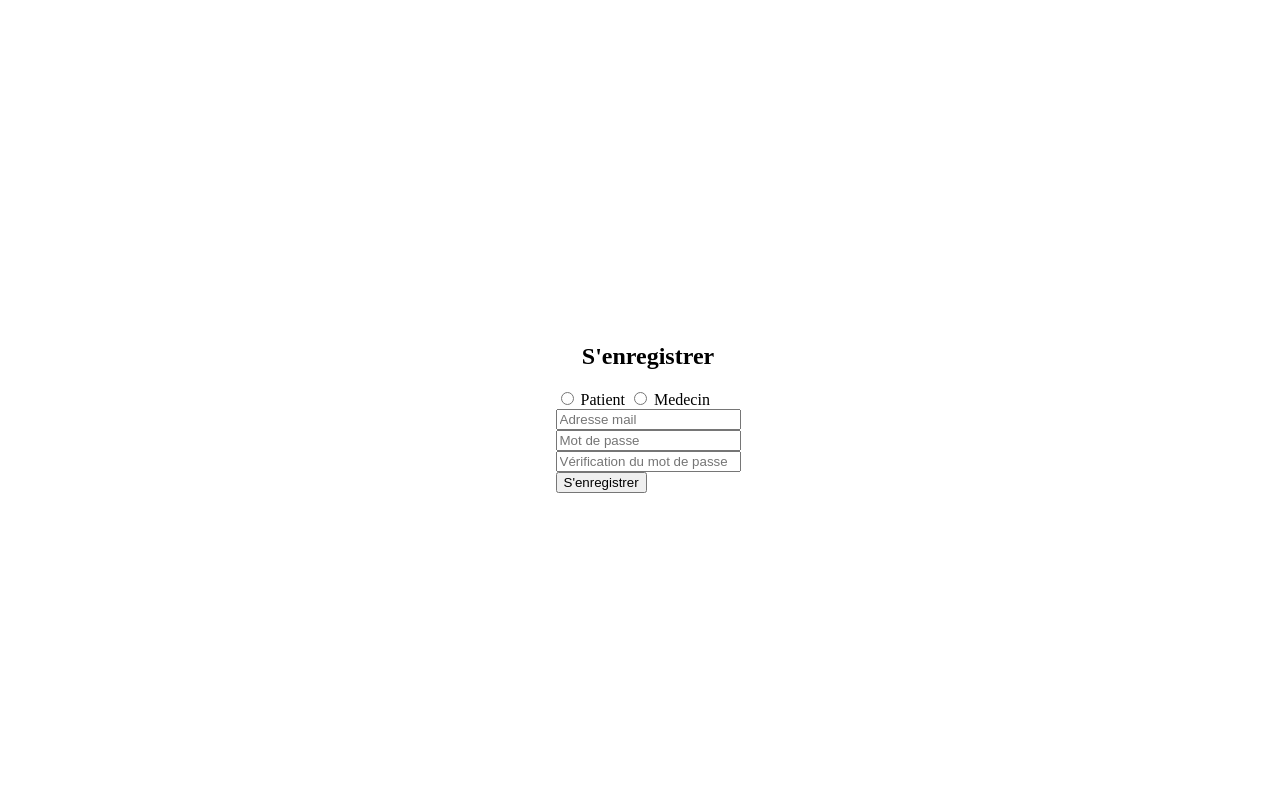
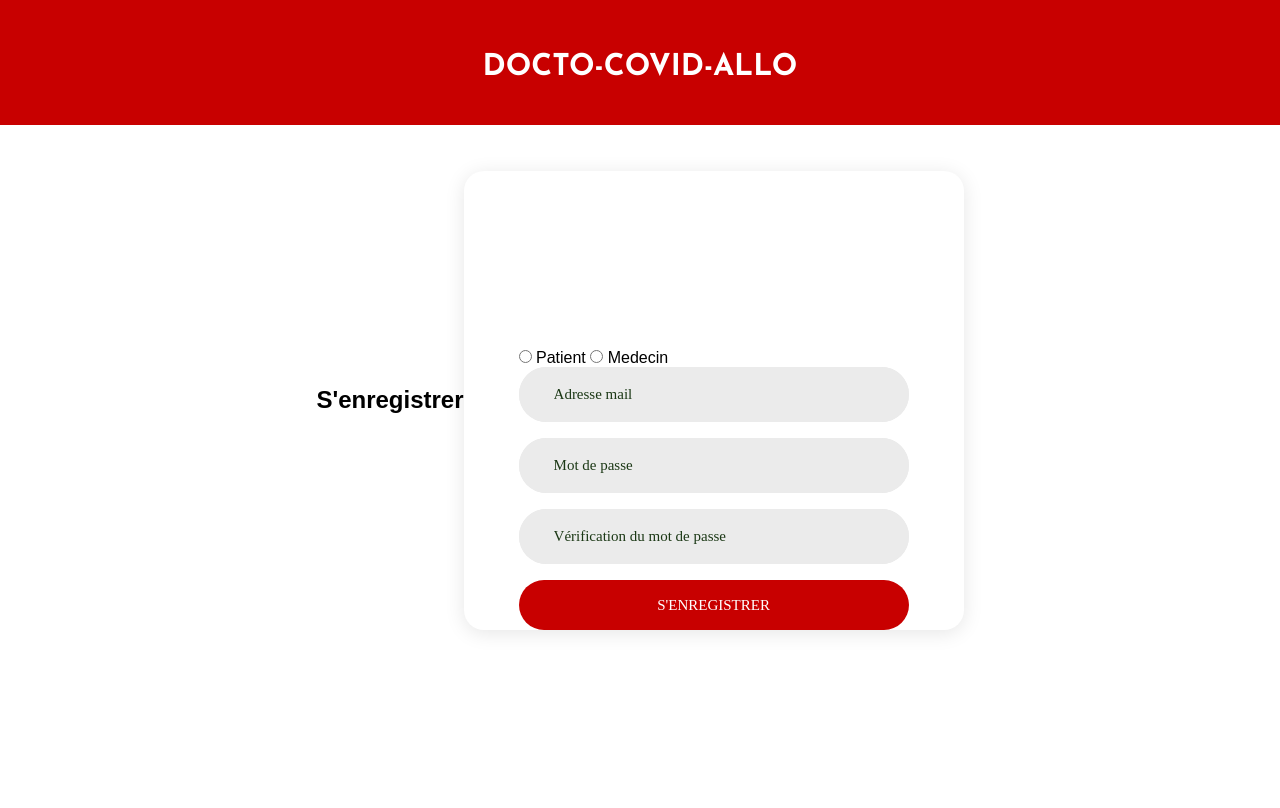
Before and after one commit to lopalam/projet, a PHP site: page /projet/sign_up.html in a window 1280 px wide. After the commit the page ends 633 px from the top, so only its background shows below. Run offline with PHP 8.4, Linux system fonts and the light colour scheme; some web fonts are replaced.

Commit message:
register page css

```diff
--- a/index.html
+++ b/index.html
@@ -8,7 +8,7 @@
 
 <body>
 	<div class="header">
-        <h1 id=docto-covid-allo>Docto-Covid-Allo</h1>
+        <h1 id="docto-covid-allo">Docto-Covid-Allo</h1>
 	</div>
 
 	<div id="research_doctor">
--- a/log_in.html
+++ b/log_in.html
@@ -19,7 +19,9 @@
 
 
                 <form action="log_in.php" method="post" class="login100-form validate-form p-l-55 p-r-55 p-t-178">
-
+               <!-- <span class="login100-form-title">
+                    Connexion
+                </span> -->
 
 
                 <div class="wrap-input100 validate-input m-b-16" data-validate="Identifiant manquant">
--- a/profil.php
+++ b/profil.php
@@ -27,7 +27,7 @@ session_start();
             <li> Nom (<?php print_r($_SESSION['donnees']['nom']) ?>):  <input type="text" name="nom" placeholder="Nouveau nom" /> </li>
             <li> Email (<?php print_r($_SESSION['donnees']['email']) ?>):  <input type="text" name="email" placeholder="Nouvelle adresse mail" /> </li>
             <li> Adresse (<?php print_r($_SESSION['donnees']['adresse']) ?>):  <input type="text" name="adresse" placeholder="Nouvelle Adresse postale" /> </li>
-
+            <li> Code Postal(<?php print_r($_SESSION['donnees']['code_postal']) ?>):  <input type="text" name="code_postal" placeholder="Code Postal" /> </li>
         </ul>
         </form>
     </span>
--- a/sign_up.html
+++ b/sign_up.html
@@ -3,29 +3,49 @@
 <head>
     <meta charset="UTF-8">
     <title>S'enregistrer</title>
-    <link rel="stylesheet" href="style.css">
+	<link rel="stylesheet" type="text/css" href="css/util.css">
+	<link rel="stylesheet" type="text/css" href="css/main.css">
 </head>
 
 
 
 <body>
 <span id="enregistrer">
- <div class="container">
+    <div class="limiter">
+
+		<div class="container-login100">
             <h2>S'enregistrer</h2>
-    <form action="sign_up.php" method="post">
+            <div class="Site_name">
+                DOCTO-COVID-ALLO
+            </div>
+
+   			<div class="wrap-login100">
+
+                <form action="sign_up.php" method="post"method="post" class="login100-form validate-form p-l-55 p-r-55 p-t-178">
+
                     <input type="radio" id="patient" name="type" value="patient">
                     <label for="patient">Patient</label>
                     <input type="radio" id="medecin" name="type" value="medecin">
                     <label for="medecin">Medecin</label><br>
 
-        <input type="text" name="email" placeholder="Adresse mail" />
-        <br/>
-        <input type="password" name="mot_de_passe" placeholder="Mot de passe" />
-        <br/>
-        <input type="password" name="verification_mot_de_passe" placeholder="Vérification du mot de passe"/>
-        <br/>
+                    <div class="wrap-input100 validate-input m-b-16" data-validate="Identifiant manquant">
+                        <input class="input100" type="text" name="email" placeholder="Adresse mail" />
+                        <span class="focus-input100"></span>
+                    </div>
 
-        <button type="submit">S'enregistrer</button>
+                    <div class="wrap-input100 validate-input m-b-16" data-validate = "Mot de passe manquant">
+                        <input class="input100" type="password" name="mot_de_passe" placeholder="Mot de passe" />
+                        <span class="focus-input100"></span>
+                    </div>
+
+                    <div class="wrap-input100 validate-input m-b-16" data-validate = "Mot de passe manquant">
+                        <input class="input100" type="password" name="verification_mot_de_passe" placeholder="Vérification du mot de passe"/>
+                        <span class="focus-input100"></span>
+                    </div>
+
+                    <div class="container-login100-form-btn">
+                        <button class="login100-form-btn" type="submit">S'enregistrer</button>
+                    </div>
                 </form>
             </div>
 </span>
--- a/style.css
+++ b/style.css
@@ -22,12 +22,6 @@ body {
     height: 100%;
 }
 
-.square:after {
-    content: "";
-    display: block;
-    padding-bottom: 50%;
-}
-
 #title_span {
     display: inline-block;
 }
```
Also changed, not shown: save_profil.php (+11 -0 lines). Lines whose indentation alone changed are shown as unchanged.
